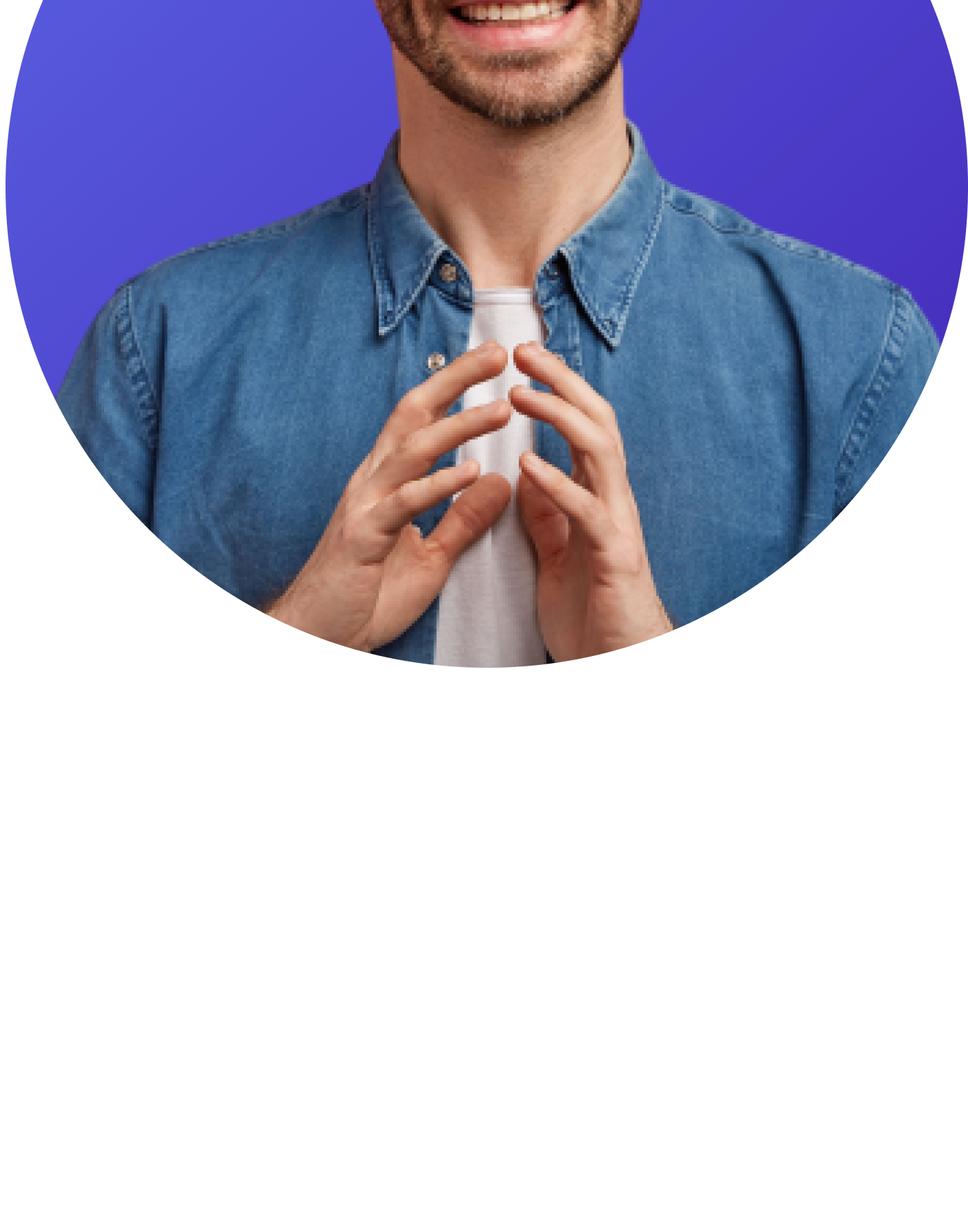
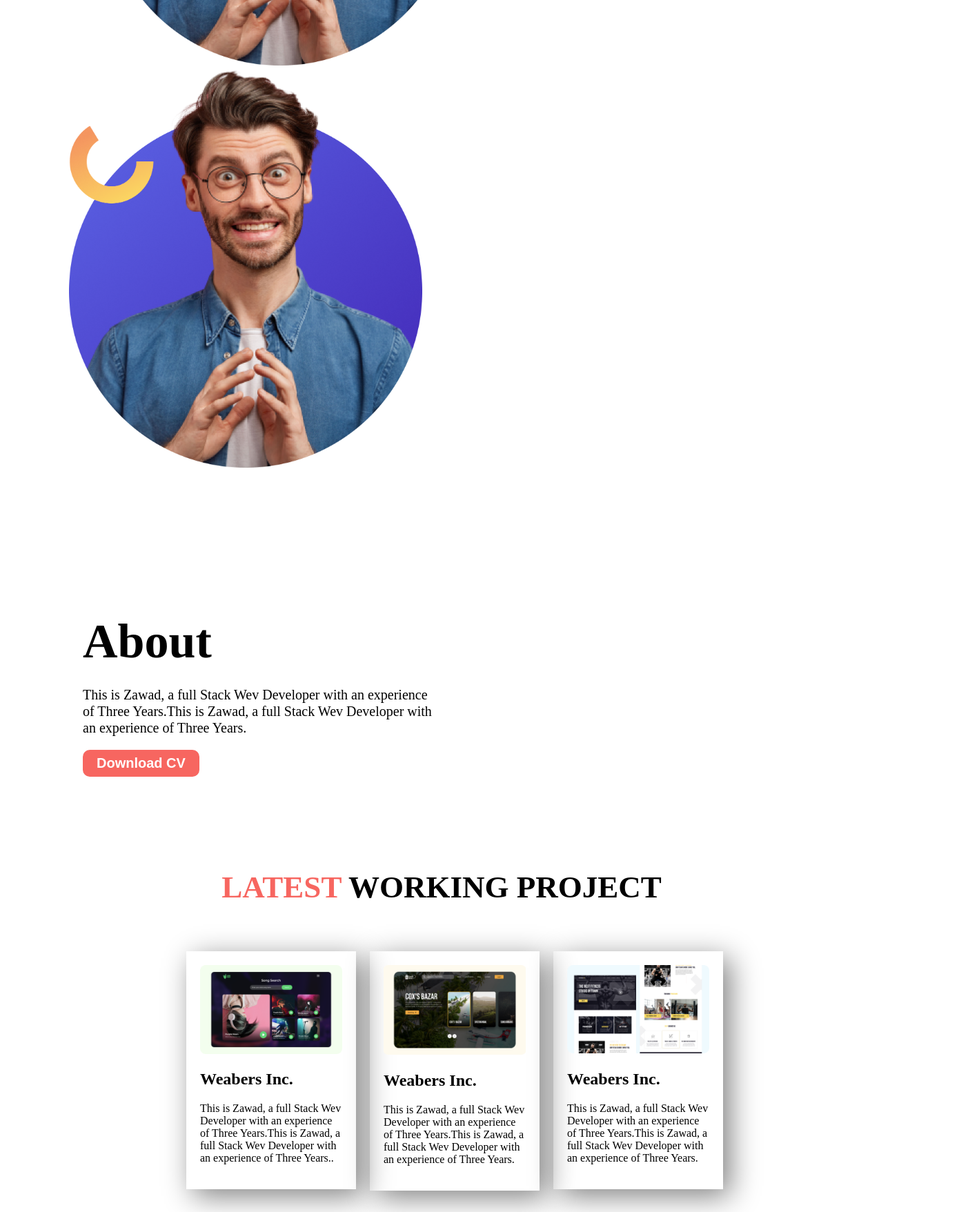
Before and after one commit to ZawadAbdullah/portfolio-assignment, a plain HTML site: page index.html in a window 1280 px wide. Shown: the part 1040-2797 px from the top of the page at 69% size, 1403 px wide, since content can reach past the window. Before the commit the page ends 2020 px from the top, so only its background shows below. Drawn offline with Linux system fonts and the light colour scheme.

Commit message:
updating Latest Part

```diff
--- a/index.html
+++ b/index.html
@@ -12,15 +12,68 @@
          <div class="text-1">
              <h1>Hello, I am</h1>
              <h2><span class="color-change">Zawad Abdullah</span></h2>
-             <p>This is Zawad, a full Stack Wev Developer with an experince of Three Years.</p>
+             <p>This is Zawad, a full Stack Wev Developer with an experience of Three Years.This is Zawad, a full Stack Wev Developer with an experience of Three Years</p>
          </div>
-         <div class="button">
-            <button>Hire Me</button>
-         </div>
+            <button class="button-edit">Hire Me</button>
        </div>
        <div class="picture">
            <img src="images/do not use this pic.png" alt="image">
        </div>
     </section>
+
+    <!-- New Section-->
+    <section class="banner">
+        <div class="picture-1">
+            <img src="images/do not use this pic.png" alt="image">
+        </div>
+        <div class="text-new">
+            <div class="text-2">
+                <h1>About</h1>
+
+                <p>This is Zawad, a full Stack Wev Developer with an experience of Three Years.This is Zawad, a full Stack Wev Developer with an experience of Three Years.</p>
+            </div>
+               <button class="button-edit">Download CV</button>
+          </div>
+    </section>
+    <section class="working-project">
+        <div class="header">
+            <h1><span class="span-color">LATEST</span> WORKING PROJECT</h1>
+        </div>
+        <div class="all-single">
+        <!--New SIngle div 1-->
+        <div class="working-project-single">
+
+         <div class="latest-work">
+             <img src="images/image 8.png">
+             <h2>Weabers Inc.</h2>
+             <p>This is Zawad, a full Stack Wev Developer with an experience of Three Years.This is Zawad, a full Stack Wev Developer with an experience of Three Years..</p>
+         </div>
+        </div>
+        <!--New SIngle div 1-->
+
+        <!--New SIngle div 1-->
+        <div class="working-project-single">
+
+            <div class="latest-work">
+                <img src="images/image 5.png">
+                <h2>Weabers Inc.</h2>
+                <p>This is Zawad, a full Stack Wev Developer with an experience of Three Years.This is Zawad, a full Stack Wev Developer with an experience of Three Years.</p>
+            </div>
+           </div>
+           <!--New SIngle div 1-->
+           <!--New SIngle div 1-->
+        <div class="working-project-single">
+
+            <div class="latest-work">
+                <img src="images/image 4.png">
+                <h2>Weabers Inc.</h2>
+                <p>This is Zawad, a full Stack Wev Developer with an experience of Three Years.This is Zawad, a full Stack Wev Developer with an experience of Three Years.</p>
+            </div>
+           </div>
+           <!--New SIngle div 1-->
+           </div>
+
+
+    </section>
 </body>
 </html>
--- a/style.css
+++ b/style.css
@@ -1,15 +1,130 @@
-.body{
+body {
     margin:0;
     padding:0;
 }
-.banner{}
-.text{}
+.banner{
+    width:100%;
+    /*border:1px solid red;*/
+    display:inline-block;
+
+
+}
+.text{
+    width: 40%;
+    /*border:1px solid red;*/
+    float:left;
+    padding:30px 60px;
+    margin-top:150px;
+    padding-left:80px;
+}
 .text-1{
     color:;
+}
+.text-1 h1{
+    font-size:70px;
+    line-height: 20px;
+    line-break:normal;
+    margin-bottom:10px;
+    font-weight:bolder;
+}
+.text-1 h2{
+    font-size:50px;
+    font-weight:bolder;
+}
+.text-1 p{
+    font-size:20px;
+    line-height: 1.2;
+
 }
 .color-change{
     color:#F76660;
 }
-.button{}
-.picture{}
-.picture img{}
+.button-edit{
+    background-color:#F76660;
+    padding:8px 20px;
+    font-weight:bolder;
+    font-size:20px;
+    color:white;
+    border-radius: 10px;
+    border-style: none;
+}
+.picture{
+    width:40%;
+    /*border:1px solid red;*/
+    float:left;
+    margin-left:150px;
+    margin-top:-100px;
+
+}
+.picture img{
+    width:100%;
+}
+
+.picture-1{
+    width:40%;
+    /*border:1px solid red;*/
+    float:left;
+    margin-left:100px;
+    margin-top:-100px;
+
+}
+.picture-1 img{
+    width:100%;
+}
+.text-new{
+    width: 40%;
+    /*border:1px solid red;*/
+    float:left;
+    padding:30px 60px;
+    margin-top:150px;
+    padding-left:120px;
+}
+.text-2 h1{
+    font-size:70px;
+    line-height: 20px;
+    line-break:normal;
+    margin-bottom:55px;
+    font-weight:bolder;
+}
+
+
+.text-2 p{
+    font-size:20px;
+    line-height: 1.2;
+}
+.working-project{
+   /* border:1px solid green;*/
+    height:100%;
+    width:100%;
+
+}
+.header{
+    /*border:1px solid yellow;*/
+    width:100%;
+    font-size:30px;
+    text-align:center;
+    margin-top:100px;
+}
+.working-project-single{
+    width:20%;
+    /*border:1px dotted red;*/
+    float:left;
+    padding:20px;
+    box-shadow:10px 10px 40px gray;
+    margin-left:20px;
+    margin-top:80px;
+    margin-bottom:80px;
+}
+.latest-work{}
+.latest-work img{
+    width:100%;
+}
+.all-single{
+    margin-left:250px;
+    /*box-shadow:10px 10px 20px gray;*/
+    background-color:red;
+    margin-top:-50px;
+}
+.span-color{
+    color:#F76660;
+}
```
Also changed, not shown: images/Screenshot_1.png (added), images/Screenshot_2.png (added), images/Screenshot_3.png (added), images/image 4.png (added), images/image 5.png (added), images/image 8.png (added).
